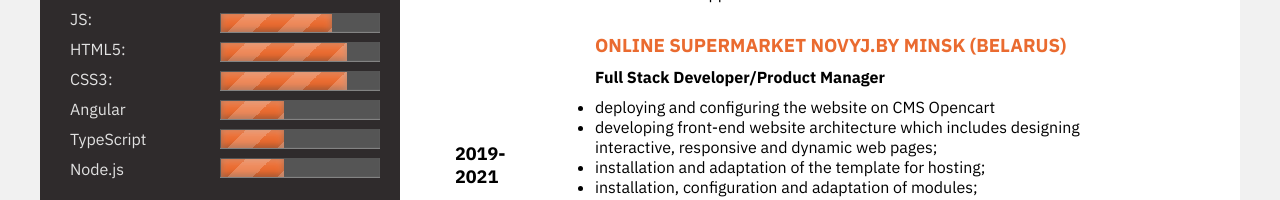
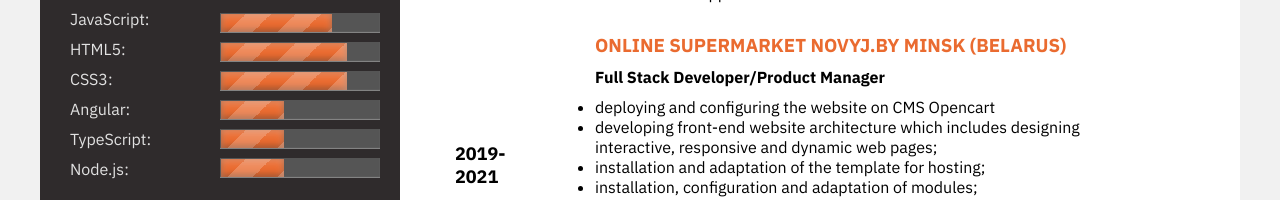
Before and after one commit to aoneban/cv, a plain HTML site: page index.html in a window 1280 px wide. Shown: the part 534-734 px from the top of the page. Drawn offline with Linux system fonts and the light colour scheme; a web font is replaced by a local one.

Commit message:
current adjustment

```diff
--- a/index.html
+++ b/index.html
@@ -54,12 +54,12 @@
           <h2>HardSkills</h2>
           <div class="personal-wrap">
             <div class="personal-left">
-              <p>JS:</p>
+              <p>JavaScript:</p>
               <p>HTML5:</p>
               <p>CSS3:</p>
-              <p>Angular</p>
-              <p>TypeScript</p>
-              <p>Node.js</p>
+              <p>Angular:</p>
+              <p>TypeScript:</p>
+              <p>Node.js:</p>
             </div>
             <div class="personal-right">
               <div class="progressbar"><span style="width: 70%"></span></div>
```
Also changed, not shown: pl.html (+2 -2 lines).
